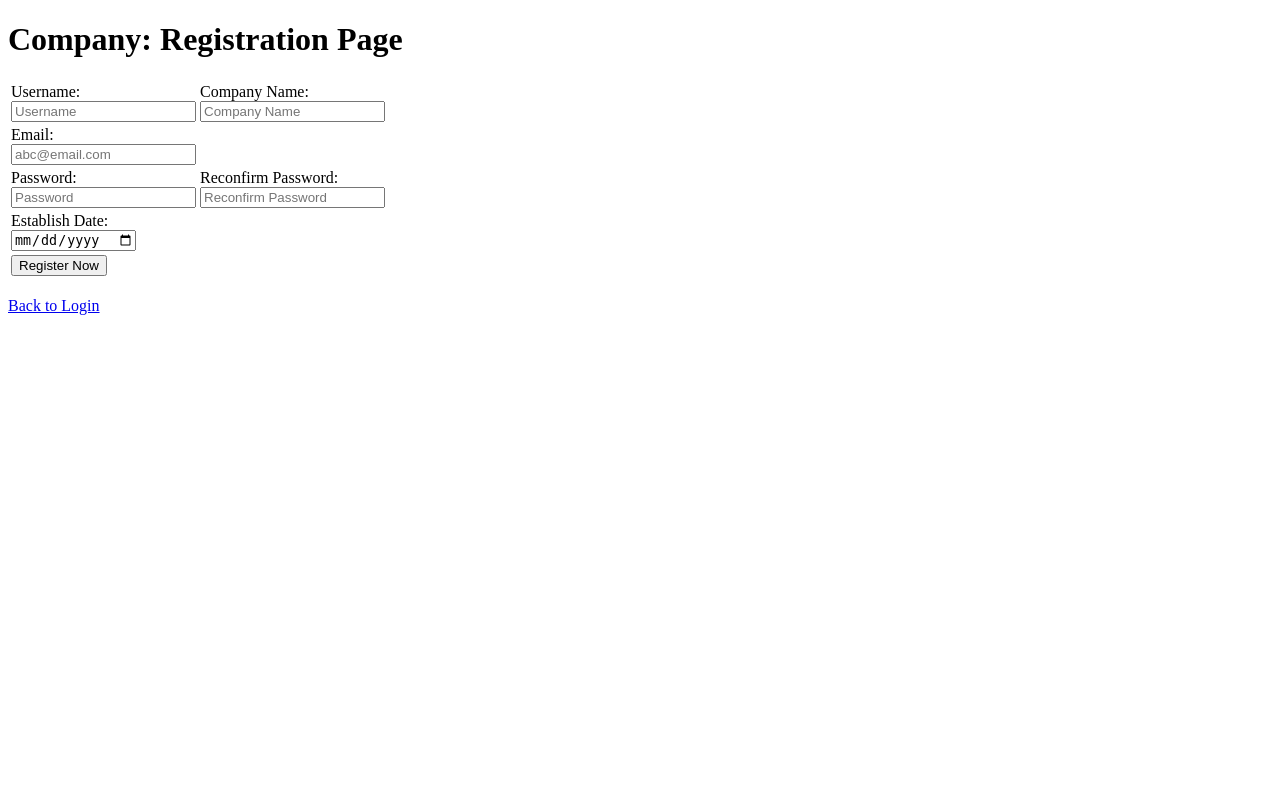
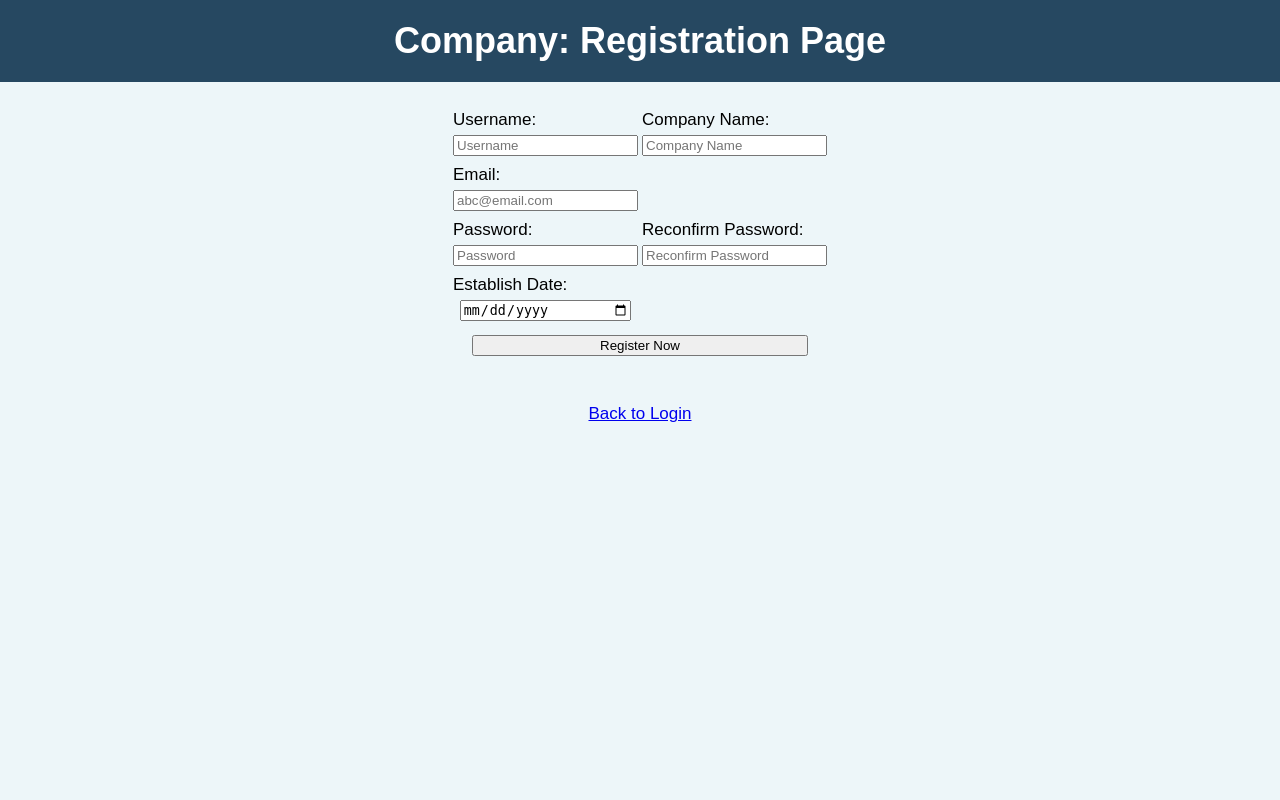
Before and after one commit to JohnnyLPH/UNI_CSSE_Year2_Sem2_DatabaseConceptAndDesign_Project_1, a PHP site: page /Company/registration.php in a window 1280 px wide. Run offline with PHP 8.4, Linux system fonts and the light colour scheme.

Commit message:
add lil css

```diff
--- a/Client/index.php
+++ b/Client/index.php
@@ -19,8 +19,8 @@
         <meta name="viewport" content="width=device-width, initial-scale=1">
         <meta charset="utf-8">
 
-        <!-- <link rel="stylesheet" href="/css/main.css"> -->
-        <!-- <link rel="shortcut icon" href="/favicon.ico"> -->
+        <link rel="stylesheet" href="/css/main.css">
+        <link rel="shortcut icon" href="/favicon.ico">
     </head>
 
     <body>
--- a/Company/registration.php
+++ b/Company/registration.php
@@ -111,7 +111,7 @@
                     if ($passRegistration) {
                         // Reset to empty.
                         $tempName = $tempRName = $tempEmail = $tempPass = $tempRPass = $tempEDate = "";
-                        $registrationMsg = "* User is successfully registered and can be used for login! *";
+                        $registrationMsg = "* User is successfully registered! *";
                     }
                 }
             }
@@ -127,8 +127,8 @@
         <meta name="viewport" content="width=device-width, initial-scale=1">
         <meta charset="utf-8">
 
-        <!-- <link rel="stylesheet" href="/css/main.css"> -->
-        <!-- <link rel="shortcut icon" href="/favicon.ico"> -->
+        <link rel="stylesheet" href="/css/main.css">
+        <link rel="shortcut icon" href="/favicon.ico">
     </head>
 
     <body>
@@ -137,7 +137,10 @@
         </header>
 
         <main>
-            <span><?php
+            <div class="main-content">
+                <span class="<?php
+                    echo(($passRegistration) ? "success": "error");
+                ?>-message"><?php
                     echo($registrationMsg);
                 ?></span>
                 <form method="post" action="/Company/registration.php">
@@ -219,7 +222,7 @@
                         </tr>
 
                         <tr>
-                        <td>
+                            <td colspan="2">
                                 <div>
                                     <button type="submit">
                                         Register Now
@@ -232,6 +235,7 @@
                 <br>
 
                 <a href="/login.php?UserType=CO">Back to Login</a><br>
+            </div>
         </main>
 
         <footer>
--- a/Staff/index.php
+++ b/Staff/index.php
@@ -19,8 +19,8 @@
         <meta name="viewport" content="width=device-width, initial-scale=1">
         <meta charset="utf-8">
 
-        <!-- <link rel="stylesheet" href="/css/main.css"> -->
-        <!-- <link rel="shortcut icon" href="/favicon.ico"> -->
+        <link rel="stylesheet" href="/css/main.css">
+        <link rel="shortcut icon" href="/favicon.ico">
     </head>
 
     <body>
--- a/css/main.css
+++ b/css/main.css
@@ -0,0 +1,184 @@
+:root {
+    --main-body-color: #EDF6F9;
+    --theme-color: #264861;
+    --hover-color: #FFDDD2;
+}
+
+body {
+    font-family: sans-serif;
+    margin: 0;
+    background-color: var(--main-body-color);
+    font-size: 17px;
+    min-height: 100vh;
+}
+
+header {
+    color: white;
+    background-color: var(--theme-color);
+    z-index: 1;
+    top: 0;
+    font-size: large;
+}
+
+header h1 {
+    margin: 0;
+    text-align: center;
+    padding: 20px 0;
+    font-weight: bold;
+}
+
+nav.fixed_nav_bar {
+    padding: 0;
+    background-color: var(--theme-color);
+    position: sticky;
+    top: 0;
+    width: 100%;
+    z-index: 1;
+    overflow:auto;
+}
+
+nav.fixed_nav_bar ul {
+    list-style-type: none;
+    margin: 0;
+    position: relative;
+    height: fit-content;
+    margin-left: auto;
+    margin-right: auto;
+    z-index: 1;
+    padding: 0 15px;
+}
+
+nav.fixed_nav_bar li {
+    display: inline-block;
+    min-width: 11%;
+}
+
+nav.fixed_nav_bar li:last-child {
+    float: right;
+}
+
+nav.fixed_nav_bar li a {
+    color: white;
+    display: block;
+    text-align: center;
+    padding: 14px 16px;
+    text-decoration: none;
+    cursor: pointer;
+}
+
+nav.fixed_nav_bar li a:hover {
+    color: var(--theme-color);
+    background-color: var(--hover-color);
+}
+
+main {
+    display: block;
+    margin: auto;
+    min-height: 85vh;
+    overflow-x: auto;
+}
+
+main h2 {
+    text-decoration: underline;
+}
+
+main h2, h3 {
+    margin: 0;
+    padding-top: 25px;
+    padding-bottom: 10px;
+    text-align: center;
+}
+
+main a {
+    display: block;
+    text-align: center;
+}
+
+div.main-content {
+    display: block;
+    margin: auto;
+    width: fit-content;
+    min-width: fit-content;
+    margin-bottom: 10px;
+}
+
+main form {
+    padding-top: 20px;
+    padding-bottom: 20px;
+}
+
+main form button, form input {
+    min-width: 90%;
+    display: block;
+    margin: auto;
+    margin-top: 5px;
+    margin-bottom: 5px;
+}
+
+.error-message {
+    display: block;
+    margin: auto;
+    margin-top: 5px;
+    margin-bottom: 5px;
+    color: red;
+    text-align: center;
+    font-size: medium;
+    font-style: italic;
+}
+
+.success-message {
+    display: block;
+    margin: auto;
+    margin-top: 5px;
+    margin-bottom: 5px;
+    color: green;
+    text-align: center;
+    font-size: medium;
+    font-style: italic;
+}
+
+div.report-content {
+    display: flex;
+    flex-wrap: wrap;
+    justify-content: center;
+    flex-direction: row;
+    width: 100%;
+    min-width: 60vw;
+}
+
+div.report-content div.data-value {
+    background-color: rgba(255, 255, 255, 0.5);
+    border: 2px solid rgba(0, 0, 0, 0.25);
+    border-radius: 10px;
+    min-width: 400px;
+    padding: 5px;
+    margin: 10px;
+}
+
+div.data-value {
+    display: flex;
+    flex-direction: column;
+    justify-content: center;
+}
+
+div.data-value div.data-group {
+    margin: 15px;
+}
+
+div.data-value div.data-group span.overall-data {
+    text-align: center;
+    font-size: 30px;
+    display: block;
+    margin: auto;
+    margin-bottom: 7px;
+}
+
+div.data-value div.data-group span.data-title {
+    text-align: center;
+    font-size: 18px;
+    font-weight: bold;
+    font-style: italic;
+    text-decoration: overline;
+    display: block;
+    margin: auto;
+}
--- a/index.php
+++ b/index.php
@@ -33,16 +33,19 @@
     <body>
         <header>
             <h1>Group 1: DB Project</h1>
-            <h2>Tree Profiling Management System</h2>
         </header>
 
         <main>
+            <h2>Tree Profiling Management System</h2>
+
+            <div class="main-content">
                 <p>
                     Select User Type:
                 </p>
                 <a href="/login.php?UserType=CO">Company</a><br>
                 <a href="/login.php?UserType=ST">Staff</a><br>
                 <a href="/login.php?UserType=CL">Client</a><br>
+            </div>
         </main>
 
         <footer>
--- a/login.php
+++ b/login.php
@@ -135,7 +135,8 @@
         </header>
 
         <main>
-            <span><?php
+            <div class="main-content">
+                <span class="error-message"><?php
                     echo($loginMsg);
                 ?></span>
                 <form method="post" action="/login.php?UserType=<?php
@@ -177,6 +178,7 @@
                     }
                 ?>/registration.php">Register New User</a><br>
                 <a href="/index.php">Choose Different User Type</a><br>
+            </div>
         </main>
 
         <footer>
```
Also changed, not shown: Company/index.php (+33 -3 lines), Company/navigationBar.php (added, +19 -0 lines), dataRetrieval.php (added, +13 -0 lines). Lines whose indentation alone changed are shown as unchanged.
